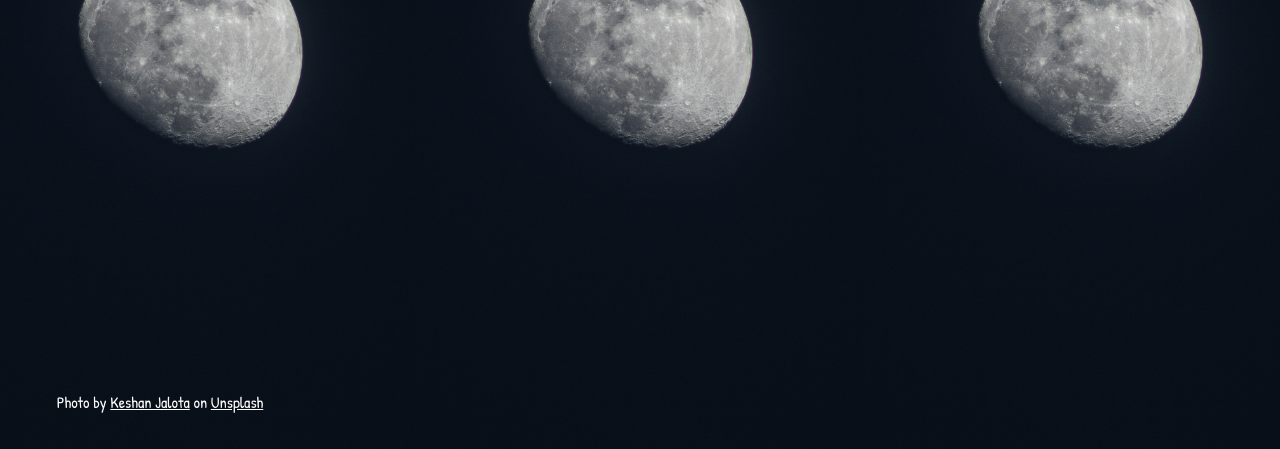
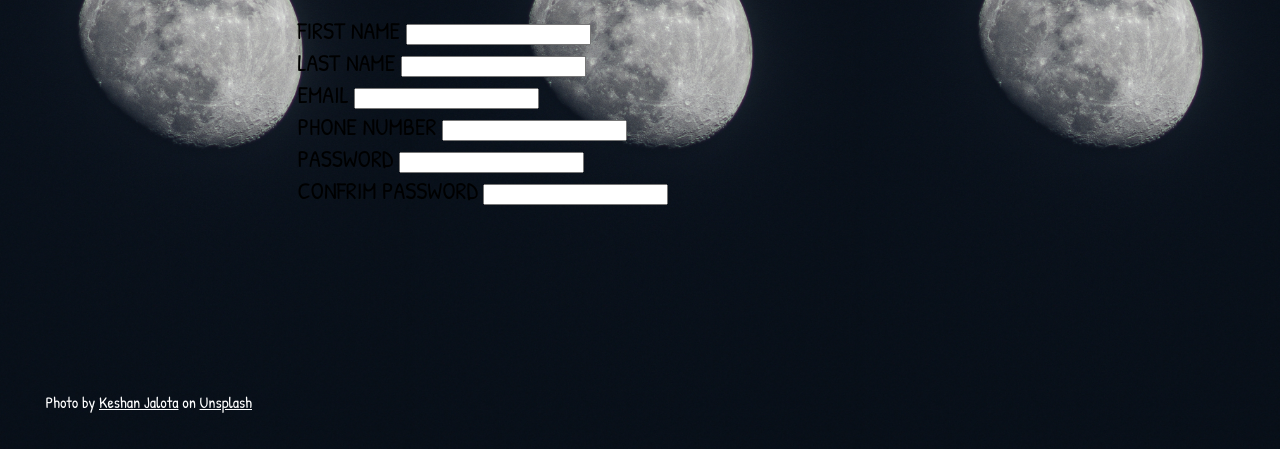
Before and after one commit to evanch98/sign-up-form, a plain HTML site: page index.html in a window 1280 px wide. Shown: the part 351-800 px from the top of the page. Drawn offline with Linux system fonts and the light colour scheme.

Commit message:
Add intro text and form elements

```diff
--- a/index.html
+++ b/index.html
@@ -18,7 +18,48 @@
                 <p>Photo by <a href="https://unsplash.com/@keshan_jalota" target="_blank">Keshan Jalota</a> on <a href="https://unsplash.com/photos/-CdAoLOb8A4" target="_blank">Unsplash</a></p>
             </div>
         </div>
-        <div class="right"></div>
+        <div class="right">
+            <div class="intro">
+                <p>This is not a real online service! You know you need something like this in your life to help you realize your deepest dream.</p>
+                <p>Sign up now to get started.</p><br>
+                <p>You <em>know</em> you want to.</p>
+            </div>
+            <div class="form-container">
+                <h2>Let's do this!</h2>
+                <form>
+                    <div class="row">
+                        <div class="column">
+                            <label for="first-name">FIRST NAME</label>
+                            <input type="text" id="first-name" name="first-name">
+                        </div>
+                        <div class="column">
+                            <label for="last-name">LAST NAME</label>
+                            <input type="text" id="last-name" name="last-name">
+                        </div>
+                    </div>
+                    <div class="row">
+                        <div class="column">
+                            <label for="email">EMAIL</label>
+                            <input type="email" id="email" name="email">
+                        </div>
+                        <div class="column">
+                            <label for="phone">PHONE NUMBER</label>
+                            <input type="tel" id="phone" name="phone">
+                        </div>
+                    </div>
+                    <div class="row">
+                        <div class="column">
+                            <label for="password">PASSWORD</label>
+                            <input type="password" id="password" name="password">
+                        </div>
+                        <div class="column">
+                            <label for="confirm">CONFRIM PASSWORD</label>
+                            <input type="password" id="confirm" name="confirm">
+                        </div>
+                    </div>
+                </form>
+            </div>
+        </div>
     </div>
 </body>
 </html>
```
